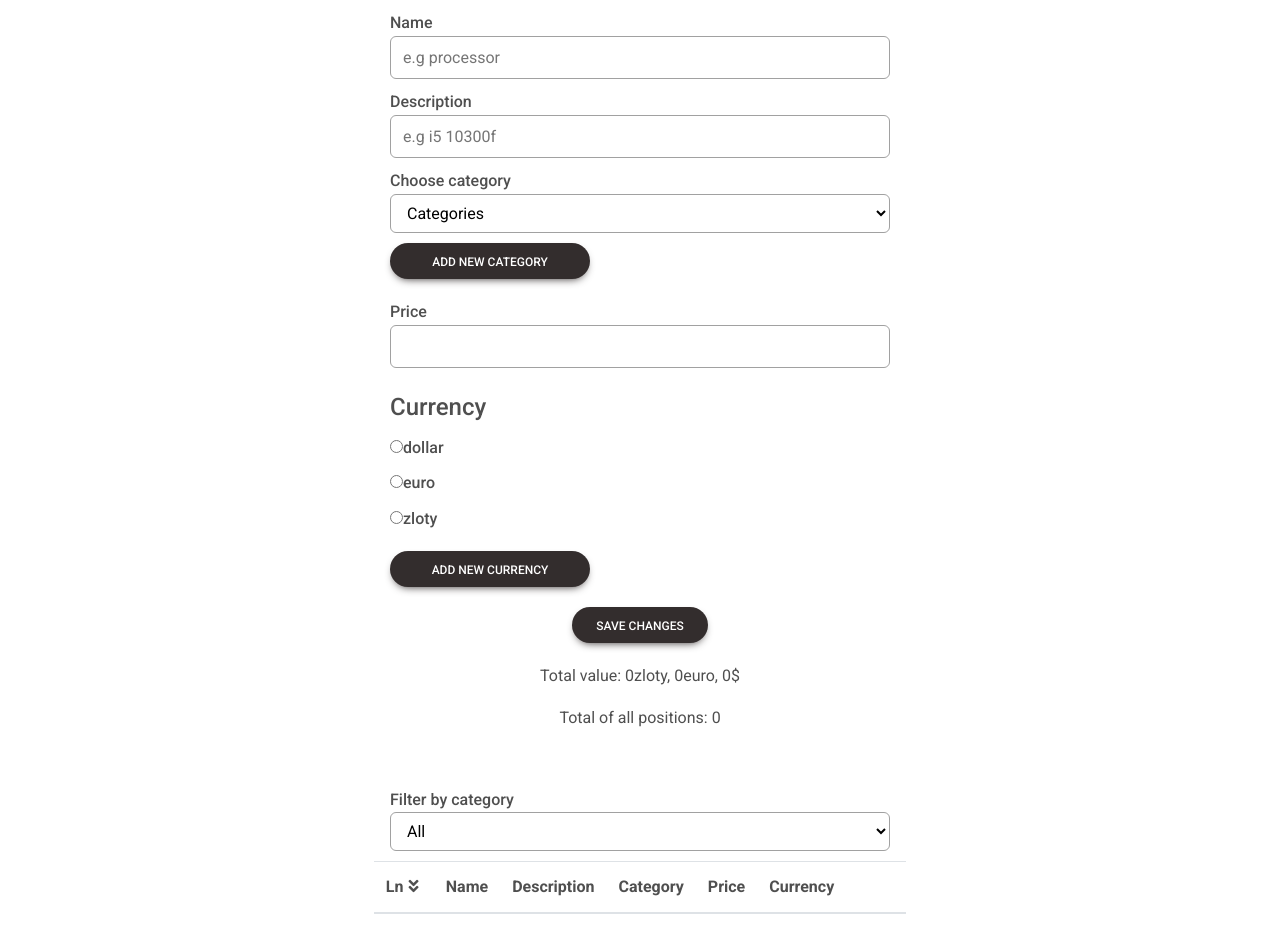
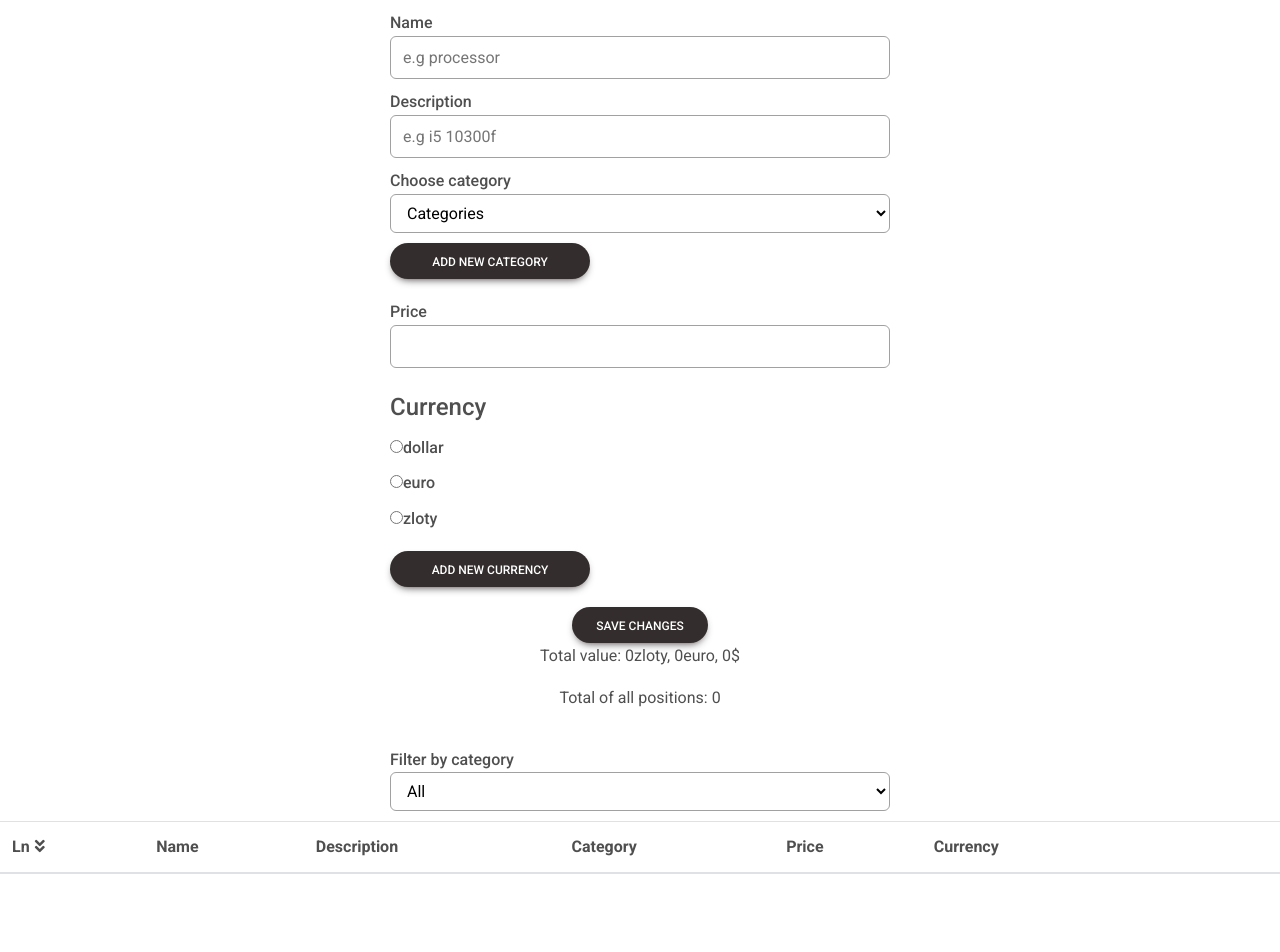
Before and after one commit to H3ronn/pc-value, a React (Create React App) app: page / in a window 1280 px wide. Shown: the top 952 px of the page. Built offline with nearby package versions, Linux system fonts and the light colour scheme.

Commit message:
Fix table style

```diff
--- a/src/components/organisms/Table/Table.js
+++ b/src/components/organisms/Table/Table.js
@@ -1,55 +1,9 @@
 import React, { useCallback, useEffect, useState } from 'react';
+import { TableWrapper, StyledTable, Td, Row, FilterSelect, ButtonsCell } from './Table.styles';
 import Button from 'components/atoms/Button/Button';
-import styled from 'styled-components';
-import Select from 'components/molecules/Select/Select';
 import { useCategories } from 'hooks/useCategories';
 import TableHead from './TableHead';
 import { DragDropContext, Droppable, Draggable } from 'react-beautiful-dnd';
-
-const TableWrapper = styled.div`
-  overflow-x: auto;
-  padding-bottom: 100px;
-`;
-
-const StyledTable = styled.table`
-  border-collapse: collapse;
-  max-width: 100vw;
-  margin: 0 auto;
-  thead th {
-    border-bottom: 2px solid #dee2e6;
-  }
-
-  th,
-  td {
-    border-top: 1px solid #dee2e6;
-    padding: 12px;
-  }
-
-  th {
-    cursor: pointer;
-    &:last-of-type {
-      cursor: default;
-      /* opacity: 0; */
-    }
-  }
-
-  td {
-    min-width: 150px;
-    max-width: 350px;
-    word-break: break-all;
-  }
-`;
-
-const Row = styled.tr`
-  &:hover {
-    background-color: #dee2e6;
-  }
-`;
-
-const FilterSelect = styled(Select)`
-  max-width: 500px;
-  margin: 10px auto;
-`;
 
 const columns = [
   { name: 'ln', label: 'Ln', sortable: true },
@@ -92,27 +46,6 @@ const Table = ({ data, deleteItem, editItem }) => {
     [data]
   );
 
-  const printFilteredData = (provided) => {
-    return filteredData.map(({ id, name, description, category, price, currency }, index) => (
-      <Draggable key={id} draggableId={id} index={index}>
-        {(provided) => (
-          <Row key={id} {...provided.draggableProps} {...provided.dragHandleProps} ref={provided.innerRef}>
-            <th>{index + 1}</th>
-            <td>{name}</td>
-            <td>{description || '---'}</td>
-            <td>{category}</td>
-            <td>{price}</td>
-            <td>{currency}</td>
-            <td>
-              <Button onClick={() => deleteItem(id)}>Delete</Button>
-              <Button onClick={() => editItem(id)}>Edit</Button>
-            </td>
-          </Row>
-        )}
-      </Draggable>
-    ));
-  };
-
   const handleOnDragEnd = (result) => {
     const items = Array.from(filteredData);
     const [reorderedItem] = items.splice(result.source.index, 1);
@@ -131,6 +64,29 @@ const Table = ({ data, deleteItem, editItem }) => {
       setSelectedCategory('all');
     }
   }, [allCategories, selectedCategory]);
+
+  const printFilteredData = (provided) => {
+    return filteredData.map(({ id, name, description, category, price, currency }, index) => (
+      <Draggable key={id} draggableId={id} index={index}>
+        {(provided) => (
+          <Row key={id} {...provided.draggableProps} {...provided.dragHandleProps} ref={provided.innerRef}>
+            <th>{index + 1} </th>
+            <Td wide>{name}</Td>
+            <Td wide>{description || '---'}</Td>
+            <Td>{category}</Td>
+            <Td>{price}</Td>
+            <Td>{currency}</Td>
+            <ButtonsCell>
+              <div>
+                <Button onClick={() => deleteItem(id)}>Delete</Button>
+                <Button onClick={() => editItem(id)}>Edit</Button>
+              </div>
+            </ButtonsCell>
+          </Row>
+        )}
+      </Draggable>
+    ));
+  };
 
   return (
     <TableWrapper>
--- /dev/null
+++ b/src/components/organisms/Table/Table.styles.js
@@ -0,0 +1,59 @@
+import styled from 'styled-components';
+import Select from 'components/molecules/Select/Select';
+
+export const TableWrapper = styled.div`
+  overflow-x: auto;
+  padding-bottom: 100px;
+`;
+
+export const StyledTable = styled.table`
+  border-collapse: collapse;
+  min-width: 100vw;
+  thead th {
+    border-bottom: 2px solid #dee2e6;
+  }
+
+  th,
+  td {
+    border-top: 1px solid #dee2e6;
+    padding: 12px;
+  }
+
+  th {
+    cursor: pointer;
+    &:last-of-type {
+      cursor: default;
+    }
+  }
+
+  td {
+  }
+`;
+
+export const Td = styled.td`
+  min-width: ${({ wide }) => (wide ? `350px` : 'fit-content')};
+  max-width: 350px;
+  word-break: break-all;
+`;
+
+export const Row = styled.tr`
+  width: 100%;
+  &:hover {
+    background-color: #dee2e6;
+  }
+`;
+
+export const FilterSelect = styled(Select)`
+  max-width: 500px;
+  margin: 10px auto;
+`;
+
+export const ButtonsCell = styled.td`
+  div {
+    display: flex;
+    align-content: center;
+  }
+  Button {
+    margin: 0 5px;
+  }
+`;
--- a/src/components/organisms/Table/TableHead.js
+++ b/src/components/organisms/Table/TableHead.js
@@ -1,19 +1,5 @@
 import { useState } from 'react';
-import styled from 'styled-components';
-
-const TableHeader = styled.th`
-  &:last-of-type {
-    opacity: 0;
-  }
-  min-width: 60px;
-`;
-
-const ArrowsIcon = styled.i`
-  display: inline-block;
-  transform: ${({ $rotate }) => ($rotate ? 'rotate(180deg)' : null)};
-  transform-origin: 50% 50%;
-  margin-left: 5px;
-`;
+import { TableHeader, ArrowsIcon } from './TableHead.styles';
 
 const TableHead = ({ columns, handleSorting }) => {
   const [sortField, setSortField] = useState('ln');
--- /dev/null
+++ b/src/components/organisms/Table/TableHead.styles.js
@@ -0,0 +1,15 @@
+import styled from 'styled-components';
+
+export const TableHeader = styled.th`
+  &:last-of-type {
+    opacity: 0;
+  }
+  min-width: 60px;
+`;
+
+export const ArrowsIcon = styled.i`
+  display: inline-block;
+  transform: ${({ $rotate }) => ($rotate ? 'rotate(180deg)' : null)};
+  transform-origin: 50% 50%;
+  margin-left: 5px;
+`;
--- a/src/views/Main.js
+++ b/src/views/Main.js
@@ -10,9 +10,10 @@ import { MDBListGroup, MDBListGroupItem } from 'mdb-react-ui-kit';
 import useModal from 'hooks/useModal';
 
 const Wrapper = styled.div`
-  display: grid;
+  display: flex;
   justify-content: center;
-  gap: 20px;
+  flex-direction: column;
+  /* gap: 20px; */
 
   p {
     text-align: center;
@@ -27,6 +28,7 @@ const Informations = styled.div`
 
 const InformationLists = styled.div`
   display: flex;
+  justify-content: center;
   flex-wrap: wrap;
 `;
 
@@ -119,12 +121,13 @@ const Main = () => {
   };
 
   return (
-    <Wrapper>
+    <>
       {isOpen ? (
         <Modal title="Edit item" isOpen={isOpen} setIsOpen={setModalState}>
           <Form defaultValues={editingItem} onSubmit={editItem} />
         </Modal>
       ) : null}
+      <Wrapper>
         <Form onSubmit={addItem} />
         <Informations>
           <p>{getTotalValue()}</p>
@@ -146,6 +149,7 @@ const Main = () => {
         </Informations>
         <Table data={state} deleteItem={deleteItem} editItem={openEditModal} />
       </Wrapper>
+    </>
   );
 };
 
```
Lines whose indentation alone changed are shown as unchanged.
